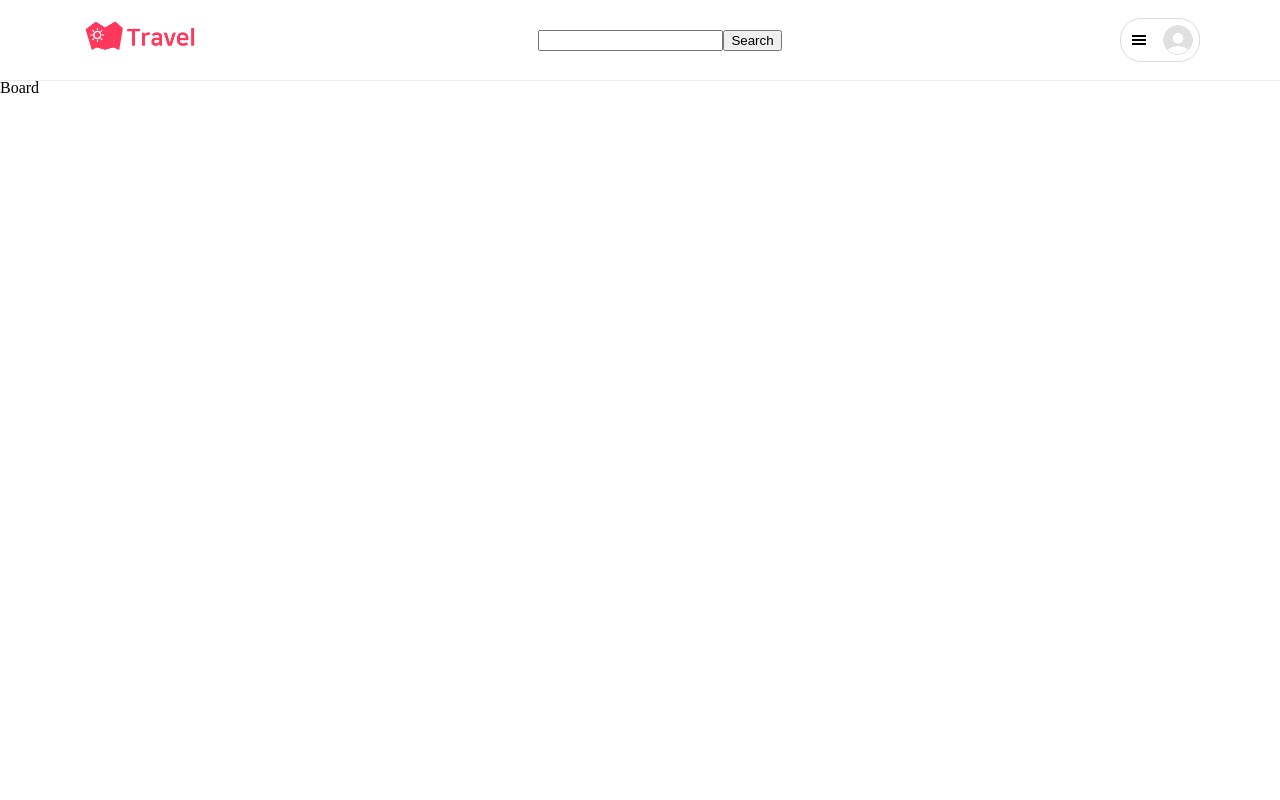
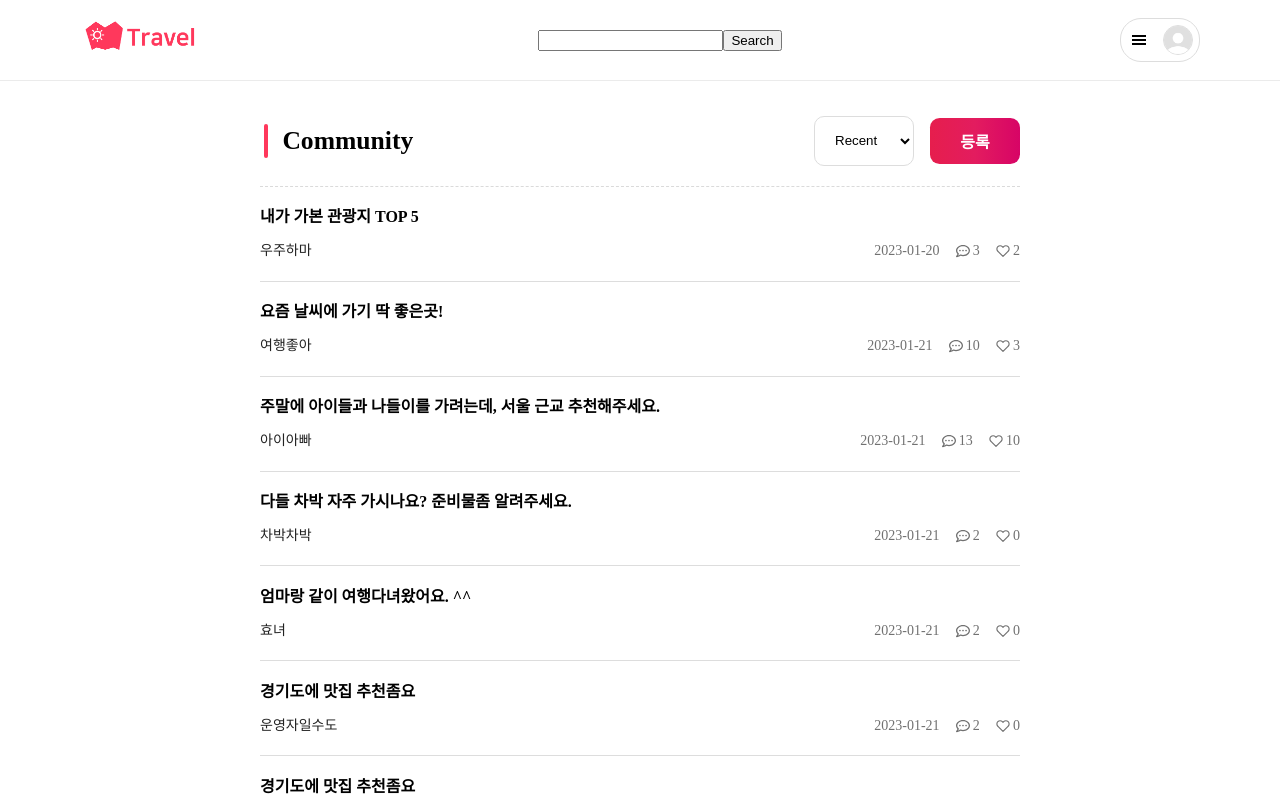
Before and after one commit to fastcampus-febe/TeamA-FE, a React (Create React App) app: page /board in a window 1280 px wide. Shown: the top 800 px of the page. Built offline with nearby package versions, Linux system fonts and the light colour scheme; what utils would draw is missing.

Commit message:
Update Board

```diff
--- /dev/null
+++ b/src/api/board.js
@@ -0,0 +1,50 @@
+import { axiosInstance } from './core';
+import { PATH } from '../constants/path';
+import { getItem } from 'utils/storage';
+
+const token = getItem('token');
+
+export const getBoardList = async () => {
+  try {
+    const response = await axiosInstance.get(PATH.BOARD_LIST, token);
+    return response;
+  } catch (error) {
+    console.error(error);
+  }
+};
+
+export const getBoardDetail = async (data) => {
+  try {
+    const response = await axiosInstance.get(PATH.LOGIN, data);
+    return response;
+  } catch (error) {
+    console.error(error);
+  }
+};
+
+export const createBoard = async (data) => {
+  try {
+    const response = await axiosInstance.post(PATH.BOARD_INSERT, data);
+    return response;
+  } catch (error) {
+    console.error(error);
+  }
+};
+
+export const updateBoard = async (data) => {
+  try {
+    const response = await axiosInstance.patch(PATH.BOARD_UPDATE, data);
+    return response;
+  } catch (error) {
+    console.error(error);
+  }
+};
+
+export const deleteBoard = async (data) => {
+  try {
+    const response = await axiosInstance.delete(PATH.BOARD_DELETE, data);
+    return response;
+  } catch (error) {
+    console.error(error);
+  }
+};
--- a/src/components/Board/BoardItem.jsx
+++ b/src/components/Board/BoardItem.jsx
@@ -1,7 +1,69 @@
 import React from 'react';
+import { FaRegCommentDots } from 'react-icons/fa';
+import { FiHeart } from 'react-icons/fi';
+import styled from 'styled-components';
+import { formatDate } from 'utils/formats';
 
-const BoardItem = () => {
-  return <div>BoardItem</div>;
+const BoardItem = ({ data: { title, member_id, nickname, indate, comment_cnt, thumb } }) => {
+  return (
+    <BoardItemContainer>
+      <BoardTitle>{title}</BoardTitle>
+      <BoardInfoContainer>
+        <Nickname>{nickname}</Nickname>
+        <Info>
+          <Text>{formatDate(indate)}</Text>
+          <Text>
+            <FaRegCommentDots /> {comment_cnt}
+          </Text>
+          <Text>
+            <FiHeart /> {thumb}
+          </Text>
+        </Info>
+      </BoardInfoContainer>
+    </BoardItemContainer>
+  );
 };
 
+const BoardItemContainer = styled.div`
+  padding: 1.4rem 0;
+  border-bottom: 1px solid #dddddd;
+  display: flex;
+  flex-direction: column;
+  gap: 1.2rem;
+`;
+
+const BoardTitle = styled.h1`
+  font-size: 1rem;
+  font-weight: ${({ theme }) => theme.fonts.weight.bold};
+  cursor: pointer;
+  width: fit-content;
+  &:hover {
+    color: ${({ theme }) => theme.colors.primary};
+  }
+`;
+
+const BoardInfoContainer = styled.div`
+  display: flex;
+  justify-content: space-between;
+`;
+
+const Nickname = styled.span`
+  font-weight: 500;
+  color: #222222;
+  font-size: 14px;
+`;
+
+const Info = styled.span`
+  display: flex;
+  gap: 1rem;
+`;
+
+const Text = styled.span`
+  color: #717171;
+  font-size: 14px;
+  display: flex;
+  align-items: center;
+  gap: 0.2rem;
+`;
+
 export default BoardItem;
--- a/src/components/common/Button.jsx
+++ b/src/components/common/Button.jsx
@@ -20,6 +20,9 @@ const StyledButton = styled.button`
   border-radius: 0.6rem;
   border: none;
   cursor: pointer;
+  &:hover {
+    background: ${({ color, theme }) => (color ? color : theme.colors.gradientDark)};
+  }
 `;
 
 export default Button;
--- a/src/pages/Board/Board.jsx
+++ b/src/pages/Board/Board.jsx
@@ -1,7 +1,247 @@
-import React from 'react';
+import { getBoardList } from 'api/board';
+import BoardItem from 'components/Board/BoardItem';
+import Button from 'components/common/Button';
+import Pagination from 'components/common/Pagination';
+import React, { useEffect, useState } from 'react';
+import { TbClipboardX } from 'react-icons/tb';
+import styled from 'styled-components';
 
 const Board = () => {
-  return <div>Board</div>;
+  const [board, setBoard] = useState([]);
+  const [pageDisplay, setPageDisplay] = useState(true);
+  const [page, setPage] = useState(1);
+  const limit = 10;
+  const offset = (page - 1) * limit;
+
+  useEffect(() => {
+    async function getData() {
+      try {
+        // const data = await getBoardList();
+        // setBoard(data.board_data);
+        setBoard(tempData);
+      } catch (error) {
+        alert('게시글 목록을 조회하지 못했습니다.');
+      } finally {
+      }
+    }
+    getData();
+  }, []);
+
+  return (
+    <BoardContainer>
+      <BoardTitleContainer>
+        <BoardTitle>Community</BoardTitle>
+        <ButtonWrap>
+          <SortSelect>
+            <option>Recent</option>
+            <option>Like</option>
+          </SortSelect>
+          <Button text="등록" width="90px" height="46px" />
+        </ButtonWrap>
+      </BoardTitleContainer>
+      <BoardWrap>
+        {Array.isArray(board) ? (
+          board.slice(offset, offset + limit).map((item) => {
+            return <BoardItem data={item} key={item.id} />;
+          })
+        ) : (
+          <NoneBoard>
+            <TbClipboardX size="38" />
+            <p>등록된 게시글이 없습니다.</p>
+          </NoneBoard>
+        )}
+      </BoardWrap>
+      <PageDisplay pageDisplay={pageDisplay}>
+        {Array.isArray(board) ? (
+          <Pagination total={board.length} limit={limit} page={page} setPage={setPage} />
+        ) : null}
+      </PageDisplay>
+    </BoardContainer>
+  );
 };
 
+const BoardContainer = styled.div`
+  margin: 0 auto;
+  width: 760px;
+  display: flex;
+  flex-direction: column;
+  padding: 1rem 0 2rem 0;
+`;
+
+const BoardTitleContainer = styled.div`
+  display: flex;
+  justify-content: space-between;
+  border-bottom: 1px dashed #dadada;
+`;
+
+const BoardTitle = styled.h1`
+  padding: 2rem 0 2rem 1.4rem;
+  font-size: ${({ theme }) => theme.fonts.size.base};
+  font-weight: ${({ theme }) => theme.fonts.weight.bold};
+  position: relative;
+  &::before {
+    content: '';
+    width: 4px;
+    height: 34px;
+    border-radius: 6px;
+    background-color: ${({ theme }) => theme.colors.primary};
+    margin-left: 10px;
+    position: absolute;
+    left: -4%;
+    top: 50%;
+    -webkit-transform: translateY(-50%);
+    -ms-transform: translateY(-50%);
+    transform: translateY(-50%);
+  }
+`;
+
+const ButtonWrap = styled.div`
+  display: flex;
+  align-items: center;
+  gap: 1rem;
+`;
+
+const SortSelect = styled.select`
+  padding: 0 1rem;
+  cursor: pointer;
+  width: 100px;
+  height: 50px;
+  border: 1px solid #dddddd;
+  border-radius: 10px;
+  background-color: white;
+  margin: auto 0;
+  &:hover {
+    border: 1px solid #737373;
+  }
+`;
+
+const BoardWrap = styled.div`
+  background-color: white;
+  width: 100%;
+  height: fit-content;
+`;
+
+const NoneBoard = styled.div`
+  text-align: center;
+  margin: 120px 0;
+  color: #202020;
+  font-weight: 700;
+  svg {
+    color: #333;
+    opacity: 0.5;
+    margin-bottom: 10px;
+  }
+  p {
+    font-size: 20px;
+  }
+`;
+
+const PageDisplay = styled.div`
+  position: relative;
+  margin-top: 20px;
+  display: ${(props) => (props.pageDisply ? 'none' : 'block')};
+`;
+
 export default Board;
+
+const tempData = [
+  {
+    id: 1,
+    member_id: 'qweqwe111',
+    nickname: '우주하마',
+    title: '내가 가본 관광지 TOP 5',
+    indate: '2023-01-20 12:22:33',
+    thumb: 2,
+    comment_cnt: 3,
+  },
+  {
+    id: 2,
+    member_id: 'asdasd123',
+    nickname: '여행좋아',
+    title: '요즘 날씨에 가기 딱 좋은곳!',
+    indate: '2023-01-21 11:32:13',
+    thumb: 3,
+    comment_cnt: 10,
+  },
+  {
+    id: 3,
+    member_id: 'asdasd123',
+    nickname: '아이아빠',
+    title: '주말에 아이들과 나들이를 가려는데, 서울 근교 추천해주세요.',
+    indate: '2023-01-21 11:32:13',
+    thumb: 10,
+    comment_cnt: 13,
+  },
+  {
+    id: 4,
+    member_id: 'asdasd123',
+    nickname: '차박차박',
+    title: '다들 차박 자주 가시나요? 준비물좀 알려주세요.',
+    indate: '2023-01-21 11:32:13',
+    thumb: 0,
+    comment_cnt: 2,
+  },
+  {
+    id: 5,
+    member_id: 'asdasd123',
+    nickname: '효녀',
+    title: '엄마랑 같이 여행다녀왔어요. ^^',
+    indate: '2023-01-21 11:32:13',
+    thumb: 0,
+    comment_cnt: 2,
+  },
+  {
+    id: 6,
+    member_id: 'asdasd123',
+    nickname: '운영자일수도',
+    title: '경기도에 맛집 추천좀요',
+    indate: '2023-01-21 11:32:13',
+    thumb: 0,
+    comment_cnt: 2,
+  },
+  {
+    id: 6,
+    member_id: 'asdasd123',
+    nickname: '운영자일수도',
+    title: '경기도에 맛집 추천좀요',
+    indate: '2023-01-21 11:32:13',
+    thumb: 0,
+    comment_cnt: 2,
+  },
+  {
+    id: 6,
+    member_id: 'asdasd123',
+    nickname: '운영자일수도',
+    title: '경기도에 맛집 추천좀요',
+    indate: '2023-01-21 11:32:13',
+    thumb: 0,
+    comment_cnt: 2,
+  },
+  {
+    id: 6,
+    member_id: 'asdasd123',
+    nickname: '운영자일수도',
+    title: '경기도에 맛집 추천좀요',
+    indate: '2023-01-21 11:32:13',
+    thumb: 0,
+    comment_cnt: 2,
+  },
+  {
+    id: 6,
+    member_id: 'asdasd123',
+    nickname: '운영자일수도',
+    title: '경기도에 맛집 추천좀요',
+    indate: '2023-01-21 11:32:13',
+    thumb: 0,
+    comment_cnt: 2,
+  },
+  {
+    id: 6,
+    member_id: 'asdasd123',
+    nickname: '운영자일수도',
+    title: '경기도에 맛집 추천좀요',
+    indate: '2023-01-21 11:32:13',
+    thumb: 0,
+    comment_cnt: 2,
+  },
+];
--- /dev/null
+++ b/src/utils/formats.js
@@ -0,0 +1,5 @@
+function formatDate(date) {
+  return date.substr(0, 10);
+}
+
+export { formatDate };
```
